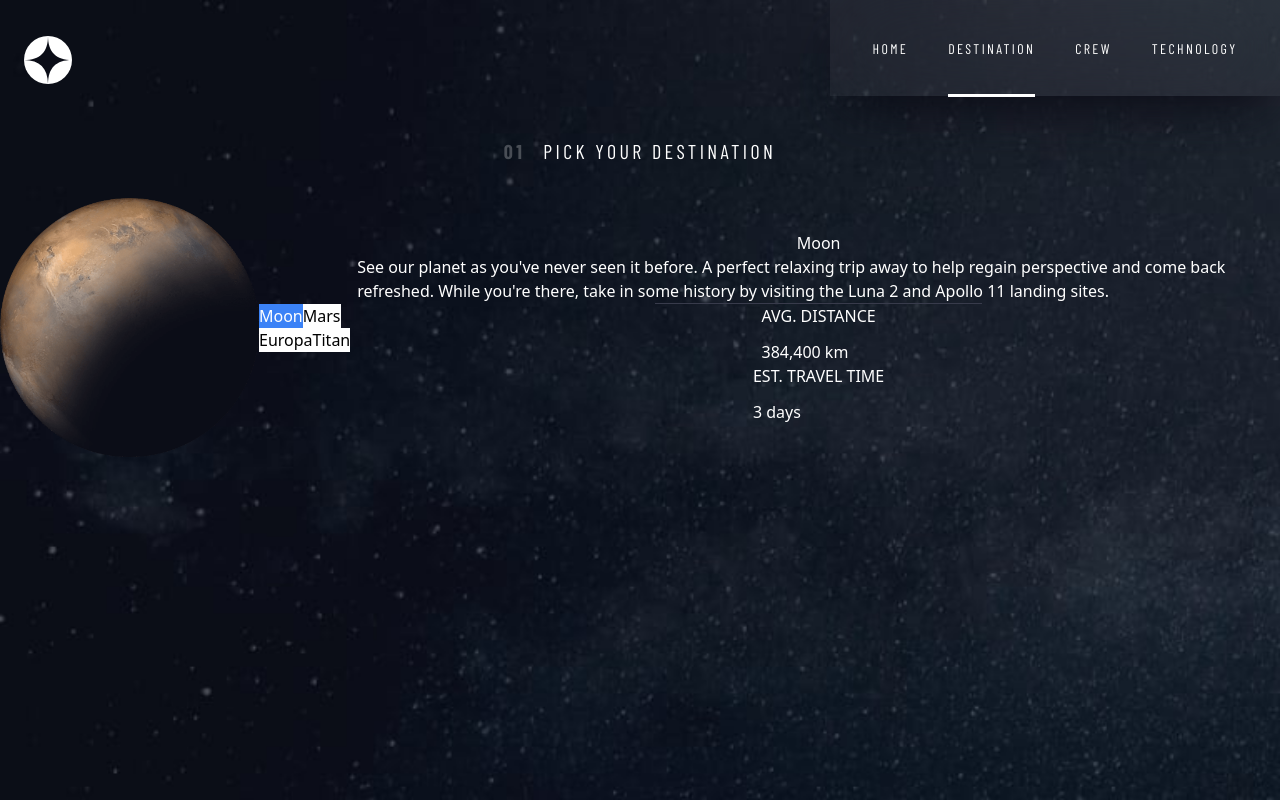
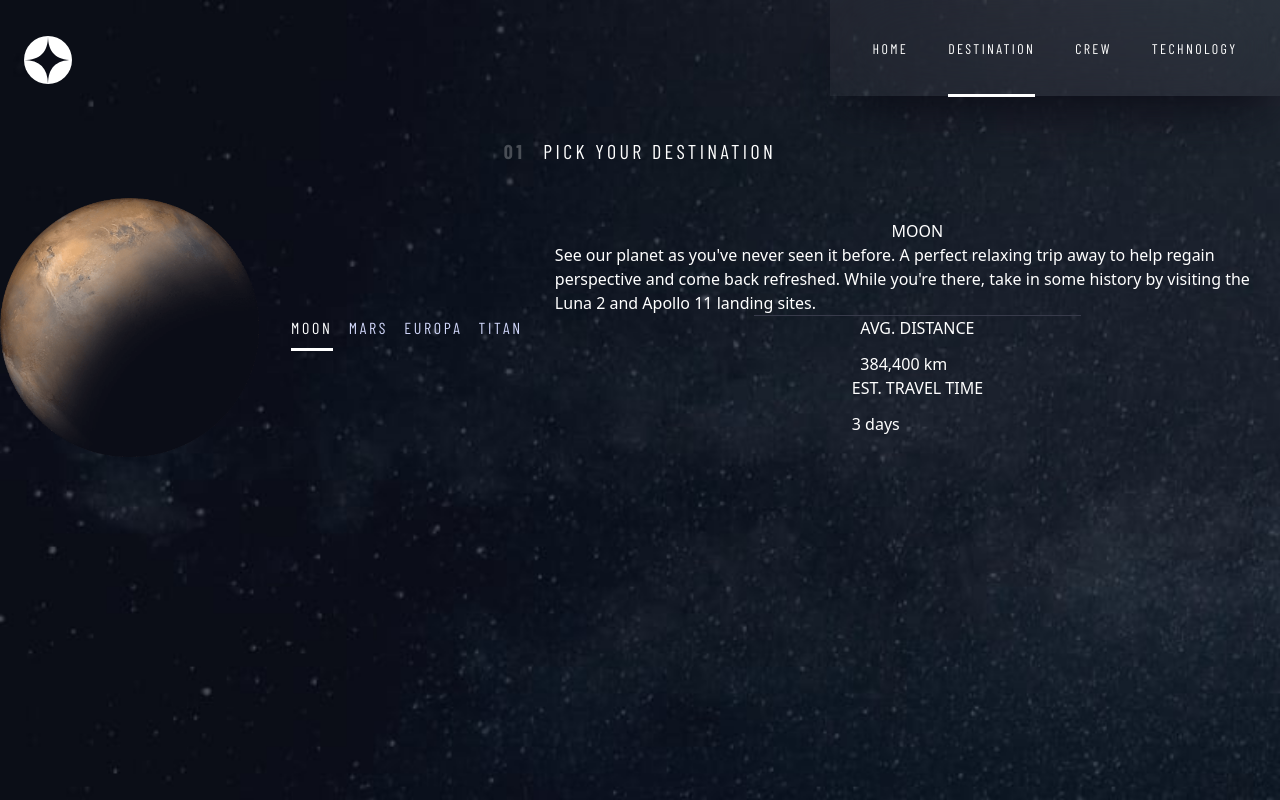
Before and after one commit to f1x3d49/frontendmentor-space, a React (Create React App) app in the folder frontend/: page /destination in a window 1280 px wide. Built offline with nearby package versions, Linux system fonts and the light colour scheme; a web font is replaced by a local one.

Commit message:
chore: working on the tabs

```diff
--- a/frontend/src/components/TabComponent.js
+++ b/frontend/src/components/TabComponent.js
@@ -9,15 +9,21 @@ import { Tab } from "@headlessui/react";
 const TabComponent = () => {
   return (
     <Tab.Group>
-      <Tab.List className="text-primary3">
+      <Tab.List className="flex items-center justify-between gap-[16px] relative">
         {destinationData.map((data, key) => {
           return (
-            <Tab key={key} as={Fragment}>
+            <Tab
+              key={key}
+              as={Fragment}
+              className="text-[14px] tb:text-[16px] font-barlowcondensed tracking-[2.362px] tb:tracking-[2.7px] relative destinationBar"
+            >
               {({ selected }) => (
                 <button
-                  className={
-                    selected ? "bg-blue-500 text-white" : "bg-white text-black"
-                  }
+                  className={`${
+                    selected
+                      ? "text-primary3 after:opacity-100 after:w-full"
+                      : "text-primary2"
+                  }`}
                 >
                   {data.name}
                 </button>
--- a/frontend/src/data/destiantionData.js
+++ b/frontend/src/data/destiantionData.js
@@ -1,6 +1,6 @@
 export const destinationData = [
   {
-    name: "Moon",
+    name: "MOON",
     images: {
       png: "./assets/destination/image-moon.png",
       webp: "./assets/destination/image-moon.webp",
@@ -11,7 +11,7 @@ export const destinationData = [
     travel: "3 days",
   },
   {
-    name: "Mars",
+    name: "MARS",
     images: {
       png: "../assets/destination/image-mars.png",
       webp: "./assets/destination/image-mars.webp",
@@ -22,7 +22,7 @@ export const destinationData = [
     travel: "9 months",
   },
   {
-    name: "Europa",
+    name: "EUROPA",
     images: {
       png: "./assets/destination/image-europa.png",
       webp: "./assets/destination/image-europa.webp",
@@ -33,7 +33,7 @@ export const destinationData = [
     travel: "3 years",
   },
   {
-    name: "Titan",
+    name: "TITAN",
     images: {
       png: "./assets/destination/image-titan.png",
       webp: "./assets/destination/image-titan.webp",
--- a/frontend/src/index.css
+++ b/frontend/src/index.css
@@ -26,6 +26,7 @@
   .bar:hover::after {
     @apply w-full;
   }
+
   .bar.active::after {
     @apply opacity-100 w-full;
   }
@@ -36,4 +37,12 @@
   .pulse:hover::after {
     @apply opacity-10;
   }
+
+  .destinationBar::after {
+    @apply content-[''] bg-[#FFFFFF] opacity-50 h-[3px] w-[0%] absolute top-8 left-0 transition-opacity duration-300;
+  }
+
+  .destinationBar:hover::after {
+    @apply w-full;
+  }
 }
--- a/frontend/src/pages/Destination.js
+++ b/frontend/src/pages/Destination.js
@@ -4,10 +4,10 @@ import mars from "../assets/destination/image-mars.png";
 import TabComponent from "../components/TabComponent";
 
 const Destiantion = () => {
-  const [currentImage, setCurrentImage] = useState(1);
+  const [selectedIndex, setSelectedIndex] = useState(1);
 
   return (
-    <section className="bg-fixed bg-no-repeat bg-cover bg-bgDestinationMobile tb:bg-bgDestinationTablet dt:bg-bgDestinationDesktop w-full h-screen ">
+    <section className="bg-fixed bg-no-repeat bg-cover bg-bgDestinationMobile tb:bg-bgDestinationTablet dt:bg-bgDestinationDesktop w-full mb:h-full tb:h-screen">
       <div className="w-full h-full flex flex-col justify-start items-center gap-[32px] pt-[89px] tb:pt-[136px] dt:pt-[212px]">
         {/* Header Text */}
         <div className="flex justify-center items-center gap-[18px]">
@@ -19,7 +19,7 @@ const Destiantion = () => {
           </h1>
         </div>
         {/* Planet Image and Tabs */}
-        <div className="flex flex-col tb:flex-row items-center justify-center">
+        <div className="flex flex-col tb:flex-row items-center justify-center gap-[32px]">
           <img src={mars} alt="planet" className="w-[259px] h-[259px]" />
           <TabComponent />
         </div>
```
